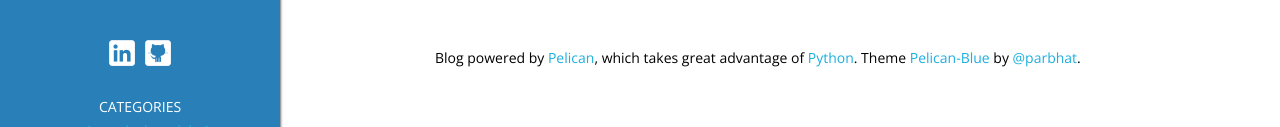
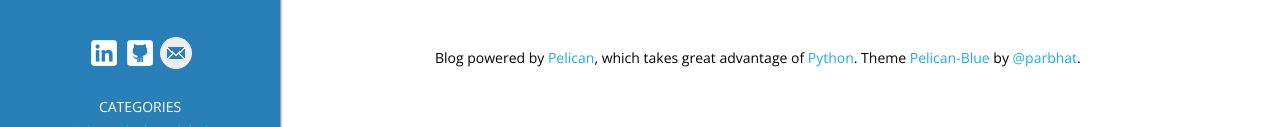
Before and after one commit to romainjacquet/romainjacquet.github.io, a plain HTML site: page archives.html in a window 1280 px wide. Shown: the part 337-464 px from the top of the page. Drawn offline with nearby package versions, Linux system fonts and the light colour scheme.

Commit message:
fix add mail icon on the side bar

```diff
--- a/archives.html
+++ b/archives.html
@@ -62,6 +62,8 @@
                         src="/theme/images/icons/linkedin.png"></a>
                 <a href="https://github.com/romainjacquet" target="_blank"><img
                         src="/theme/images/icons/github.png"></a>
+                <a href="mailto:romainjacquet@free.fr" target="_blank"><img
+                        src="/theme/images/icons/mail.png"></a>
     </p>
 
         <h2>Categories</h2>
```
Also changed, not shown: author/romain-jacquet.html (+2 -0 lines), authors.html (+2 -0 lines), categories.html (+2 -0 lines), category/container-docker-deletion-images-registry.html (+2 -0 lines), category/development-python.html (+2 -0 lines), category/sysadmin-supervision.html (+2 -0 lines), docker-registry-forensic.html (+2 -0 lines), index.html (+2 -0 lines), pages/about.html (+2 -0 lines), python-low-level-and-ioctl.html (+2 -0 lines), tags.html (+2 -0 lines), zabbix-agent-on-centos-73-12.html (+2 -0 lines), zabbix-agent-on-centos-73-22.html (+2 -0 lines), theme/images/icons/mail.png (added).
